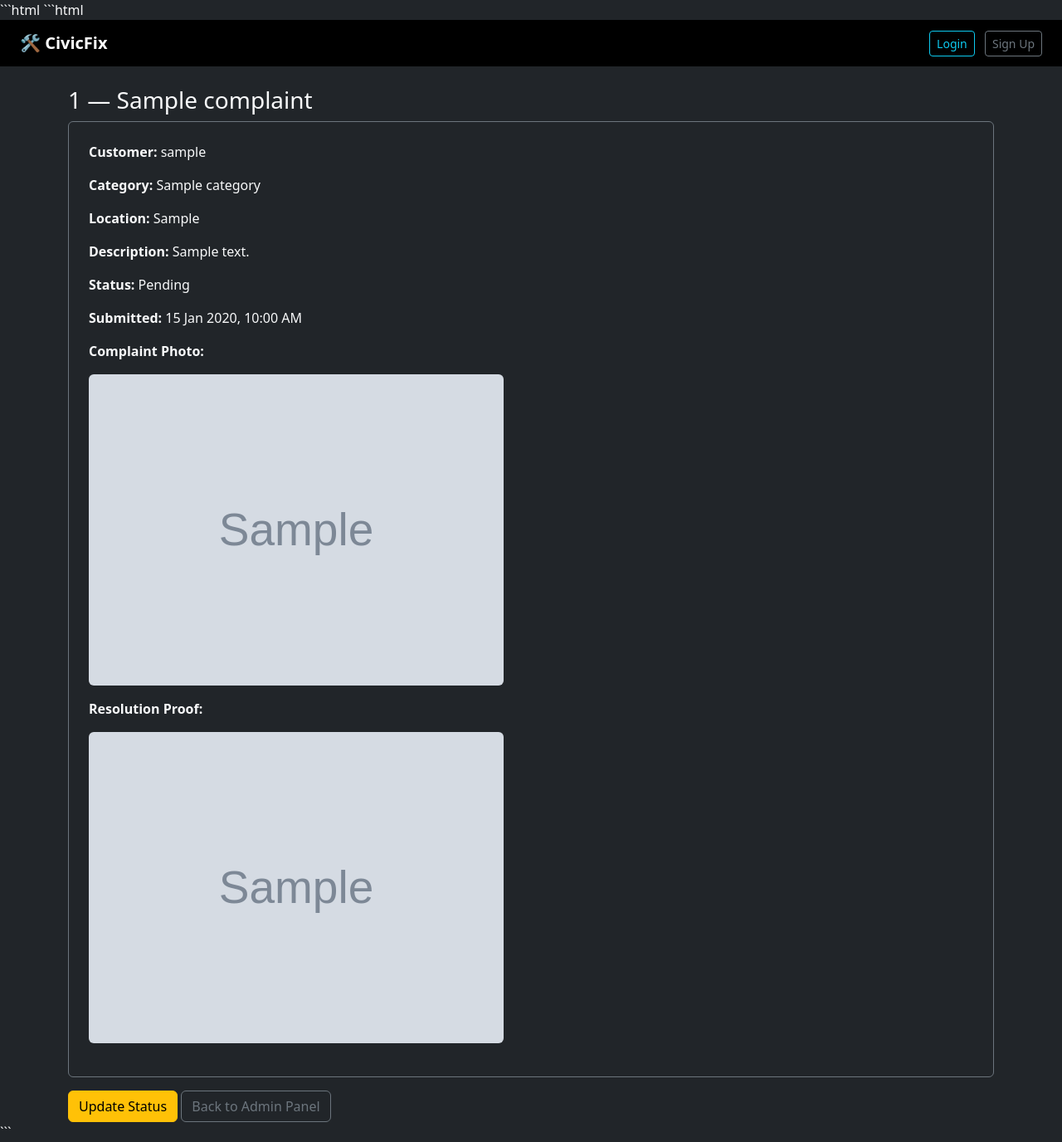
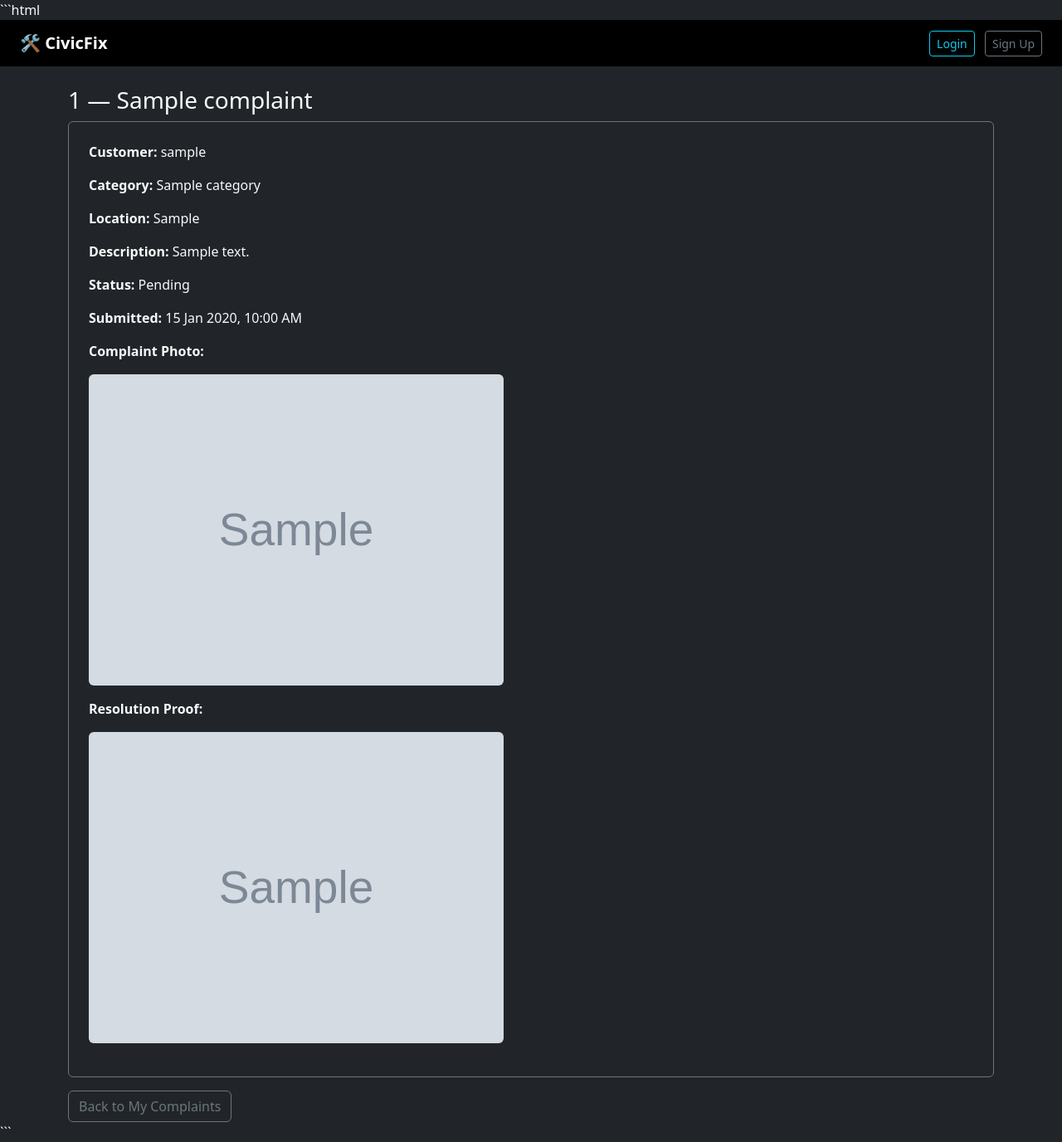
Before and after one commit to ManikandanJA/civicfix, a Django app: template complaints/templates/complaints/complaint_detail.html in a window 1280 px wide. Shown: the whole page at 83% size. Run offline with Django 5.2, Linux system fonts and the light colour scheme; the template is opened without the code that fills it: values that come from a table or form of the project are taken from there, others are empty; tables that the repository leaves empty hold one stand-in row (values such as "Sample post"); grey boxes marked "Sample" are stand-in pictures.

Commit message:
Update complaint detail navigation

````diff
--- a/complaints/templates/complaints/complaint_detail.html
+++ b/complaints/templates/complaints/complaint_detail.html
@@ -1,5 +1,5 @@
-```html
 {% extends 'complaints/base.html' %}
+
 {% block content %}
 
 <h3>{{ complaint.complaint_id }} — {{ complaint.title }}</h3>
@@ -58,7 +58,12 @@
 
 </div>
 
+
 <div class="mt-3">
+
+    {% if user.is_staff %}
+
+        <!-- Admin buttons -->
 
         <a href="{% url 'update_status' complaint.complaint_id %}"
            class="btn btn-warning">
@@ -70,7 +75,17 @@
             Back to Admin Panel
         </a>
 
+    {% else %}
+
+        <!-- Customer button -->
+
+        <a href="{% url 'dashboard' %}"
+           class="btn btn-outline-secondary">
+            Back to My Complaints
+        </a>
+
+    {% endif %}
+
 </div>
 
 {% endblock %}
-```
````
Lines whose indentation alone changed are shown as unchanged.
